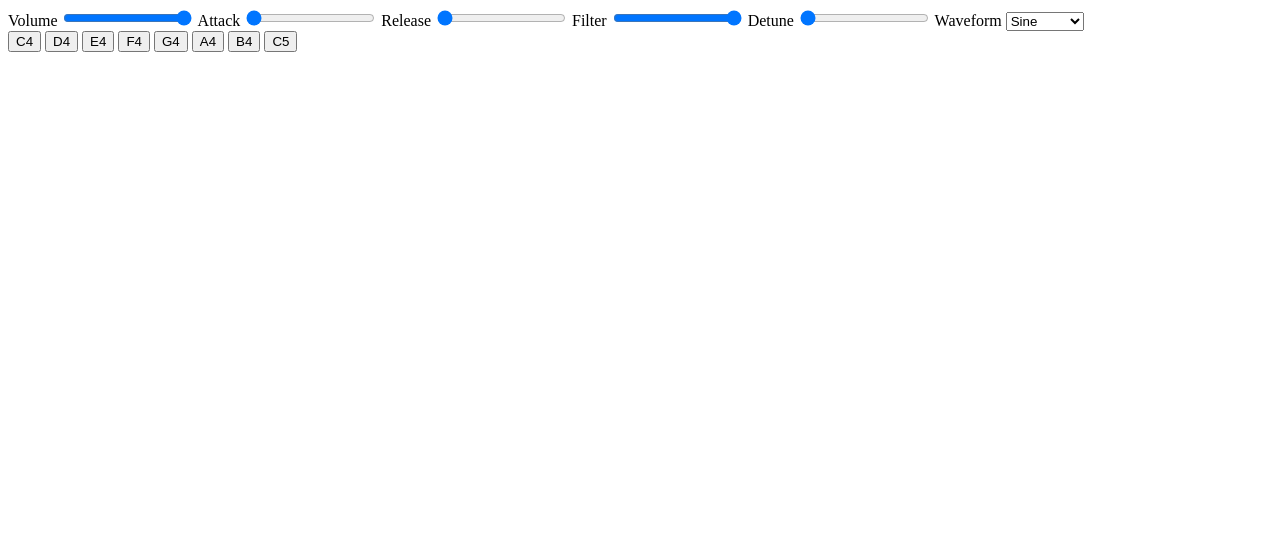
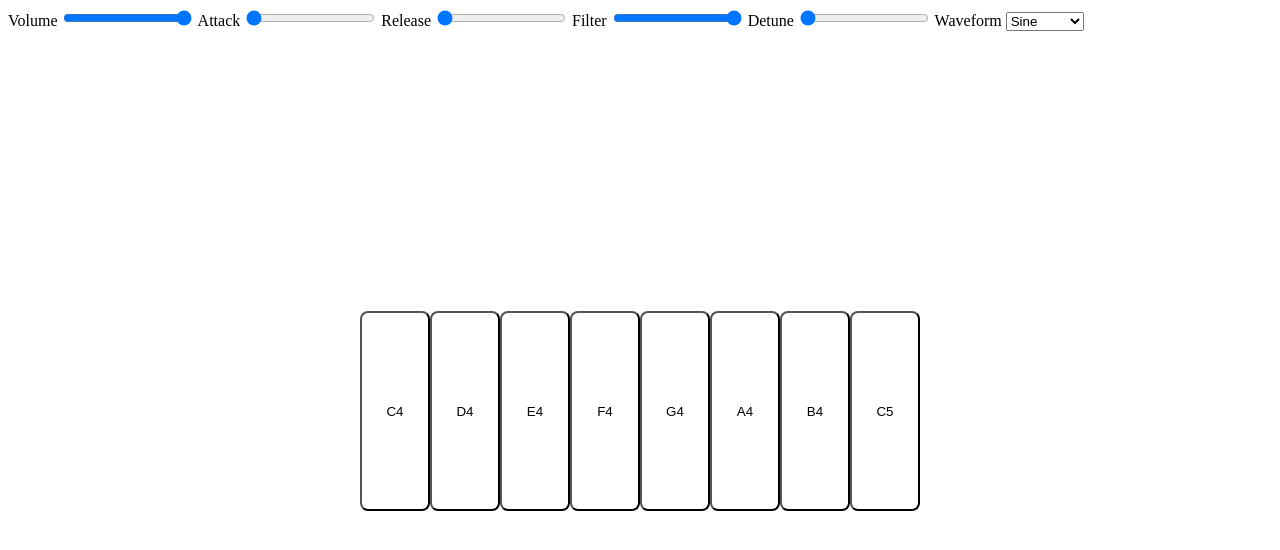
Before and after one commit to osu-cs290-f25/final-project-keysynth, a plain HTML site: page index.html in a window 1280 px wide. Drawn offline with Linux system fonts and the light colour scheme.

Commit message:
added keys

```diff
--- /dev/null
+++ b/index.css
@@ -0,0 +1,28 @@
+#keys {
+    display: flex;
+    justify-content: center;
+    position: relative;
+    top: 35vh;
+    border: 10px;
+}
+
+.white-key {
+    width: 70px;
+    height: 200px;
+    background-color: white;
+    border-width: 2px;
+    z-index: 1;
+    border-radius: 8px;
+}
+
+/*
+.black-key {
+    background-color: black;
+    color: white;
+    height: 150px;
+    width: 30px;
+    z-index: 2;
+    margin: 0 -15px;
+    border-radius: 5px;
+}
+    */
--- a/index.html
+++ b/index.html
@@ -3,6 +3,7 @@
 <head>
     <meta charset="UTF-8">
     <meta name="viewport" content="width=device-width, initial-scale=1.0">
+    <link rel="stylesheet" href="index.css">
     <title>KeySynth</title>
 </head>
 <body>
@@ -27,14 +28,14 @@
             </select>
         </div>
         <div id="keys">
-            <button id="c4">C4</button>
-            <button id="d4">D4</button>
-            <button id="e4">E4</button>
-            <button id="f4">F4</button>
-            <button id="g4">G4</button>
-            <button id="a4">A4</button>
-            <button id="b4">B4</button>
-            <button id="c4">C5</button>
+            <button id="c4" class="white-key">C4</button>
+            <button id="d4" class="white-key">D4</button>
+            <button id="e4" class="white-key">E4</button>
+            <button id="f4" class="white-key">F4</button>
+            <button id="g4" class="white-key">G4</button>
+            <button id="a4" class="white-key">A4</button>
+            <button id="b4" class="white-key">B4</button>
+            <button id="c4" class="white-key">C5</button>
         </div>
     </div>
 
```
